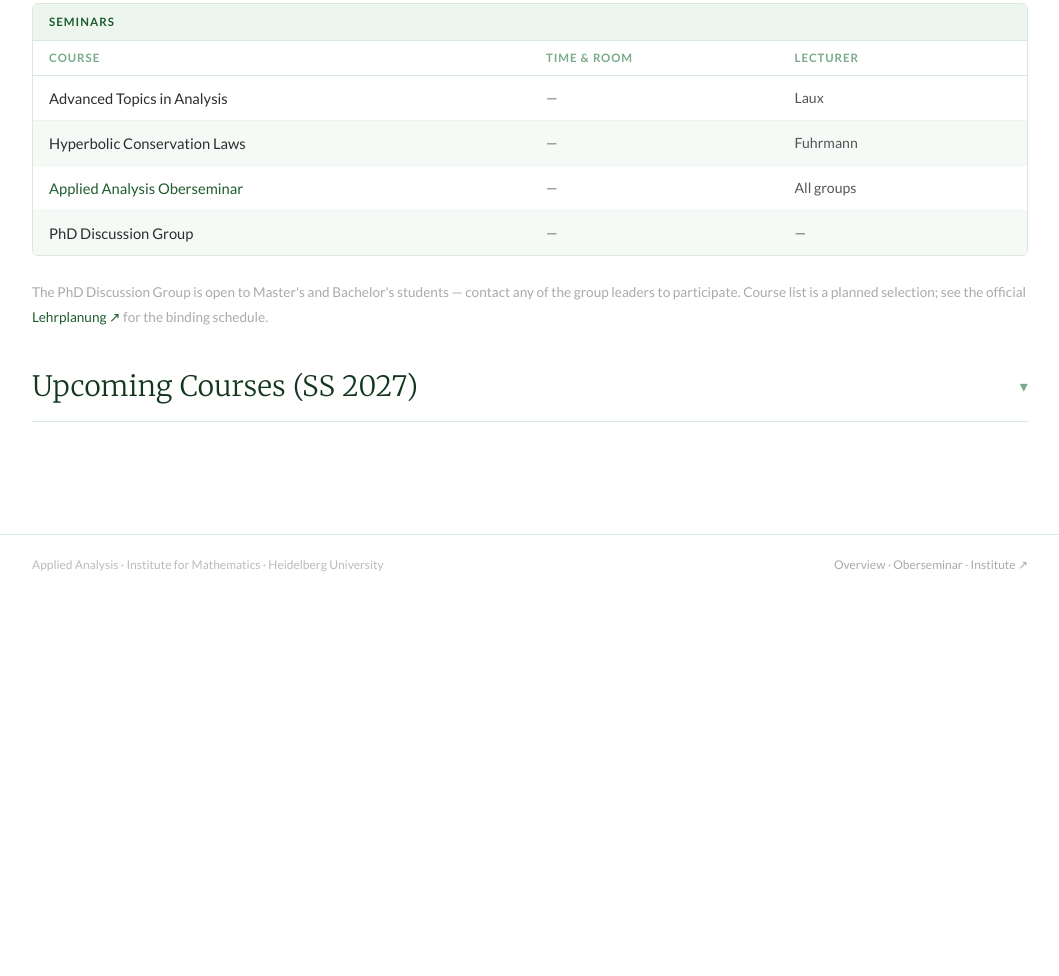
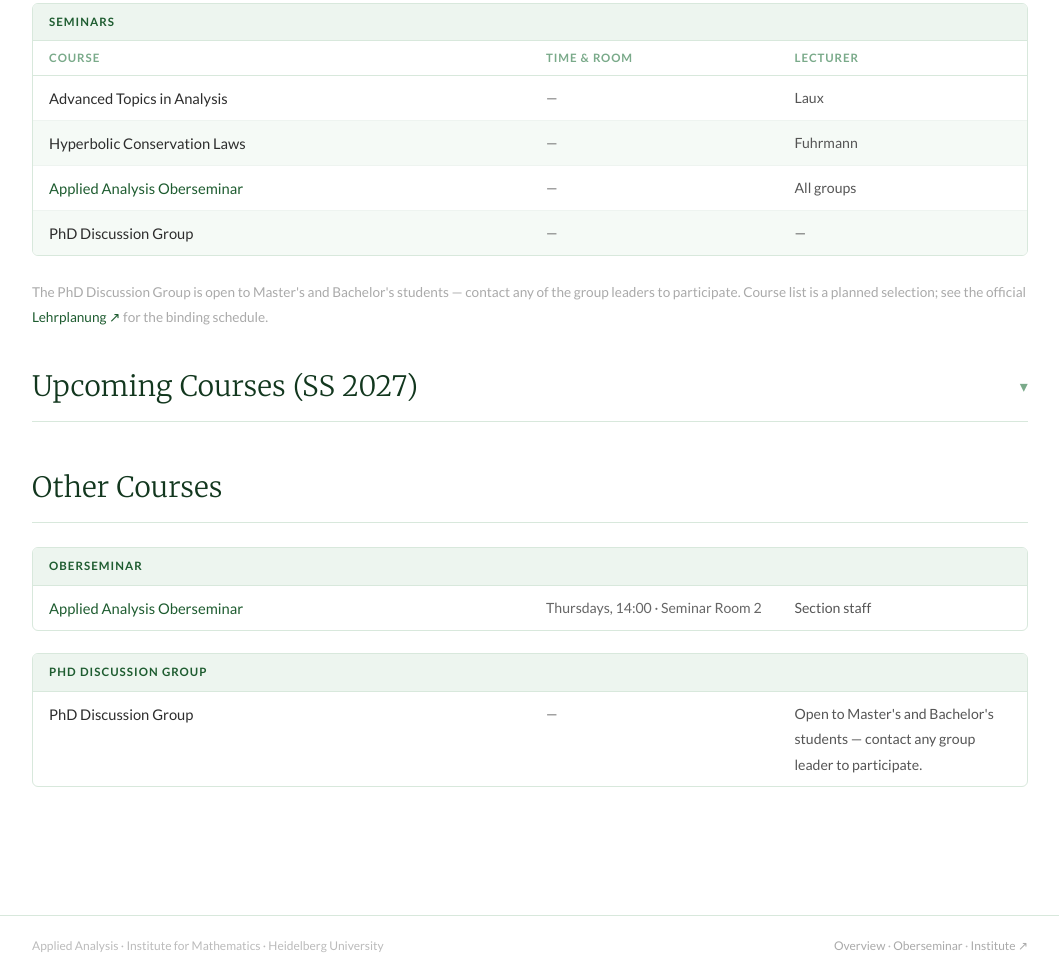
Before and after one commit to agknuepfer/agknuepfer.github.io, a plain HTML site: page teaching.html in a window 1280 px wide. Shown: the part 1075-2051 px from the top of the page, without its empty margins (110-1169 px from the left). Before the commit the page ends 1670 px from the top, so only its background shows below. Drawn offline with Linux system fonts and the light colour scheme.

Commit message:
Reorder group cards; add speaker affiliations; add Other Courses section
Co-Authored-By: Claude Sonnet 4.6 <noreply@anthropic.com>
Claude-Session: https://claude.ai/code/session_01TGtxpHktfYGixFPwAJv5mG

```diff
--- a/teaching.html
+++ b/teaching.html
@@ -282,6 +282,30 @@ footer a { color: #aaa; }
     </div>
   </div>
 
+  <section id="other-courses" style="margin-top:2.5rem;">
+    <h2><span class="lang-en">Other Courses</span><span class="lang-de">Weitere Lehrveranstaltungen</span></h2>
+    <div class="course-box">
+      <div class="course-box-header">Oberseminar</div>
+      <table><tbody>
+        <tr>
+          <td><a href="seminar.html"><span class="lang-en">Applied Analysis Oberseminar</span><span class="lang-de">Oberseminar Angewandte Analysis</span></a></td>
+          <td class="course-time"><span class="lang-en">Thursdays, 14:00 · Seminar Room 2</span><span class="lang-de">Donnerstags, 14:00 · Seminarraum 2</span></td>
+          <td><span class="lang-en">Section staff</span><span class="lang-de">Mitarbeiter der Sektion</span></td>
+        </tr>
+      </tbody></table>
+    </div>
+    <div class="course-box">
+      <div class="course-box-header"><span class="lang-en">PhD Discussion Group</span><span class="lang-de">Doktoranden-Diskussionsgruppe</span></div>
+      <table><tbody>
+        <tr>
+          <td><span class="lang-en">PhD Discussion Group</span><span class="lang-de">Doktoranden-Diskussionsgruppe</span></td>
+          <td class="course-time">—</td>
+          <td><span class="lang-en">Open to Master's and Bachelor's students — contact any group leader to participate.</span><span class="lang-de">Offen für Master- und Bachelorstudierende – Kontakt mit einem Gruppenleiter aufnehmen.</span></td>
+        </tr>
+      </tbody></table>
+    </div>
+  </section>
+
 </main>
 
 <footer>
```
